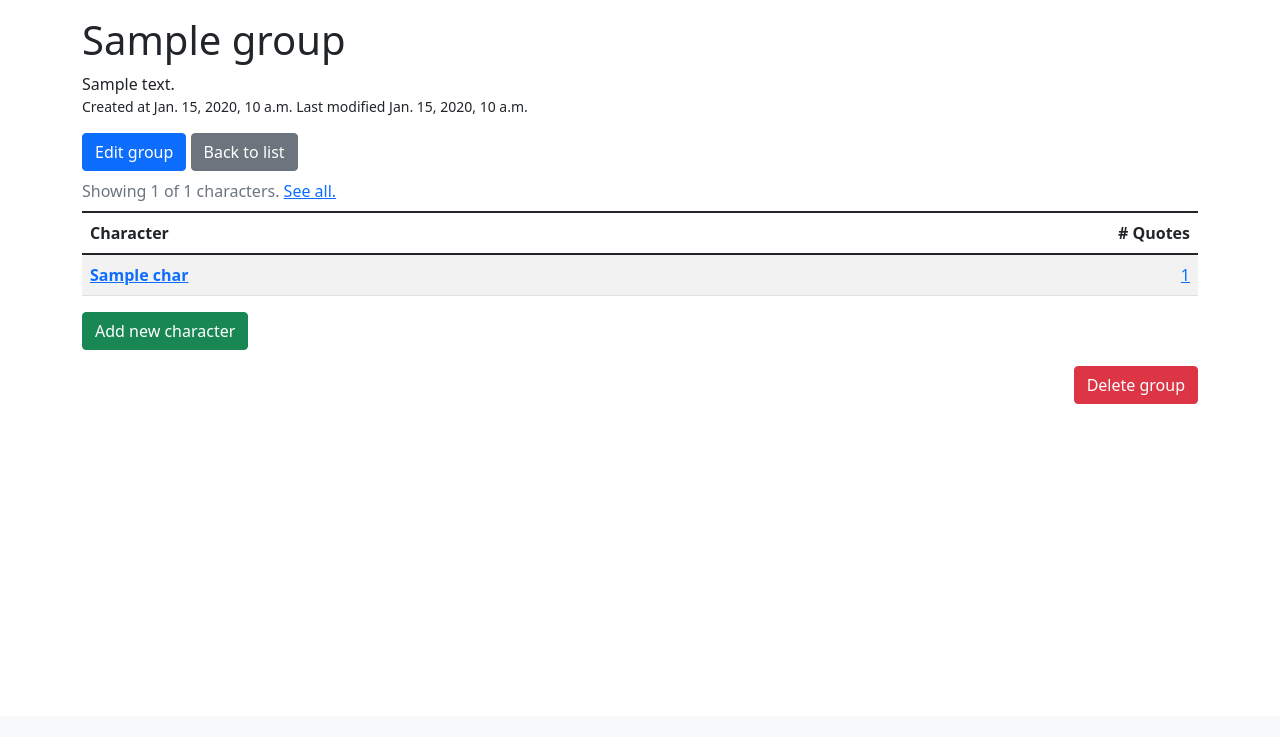
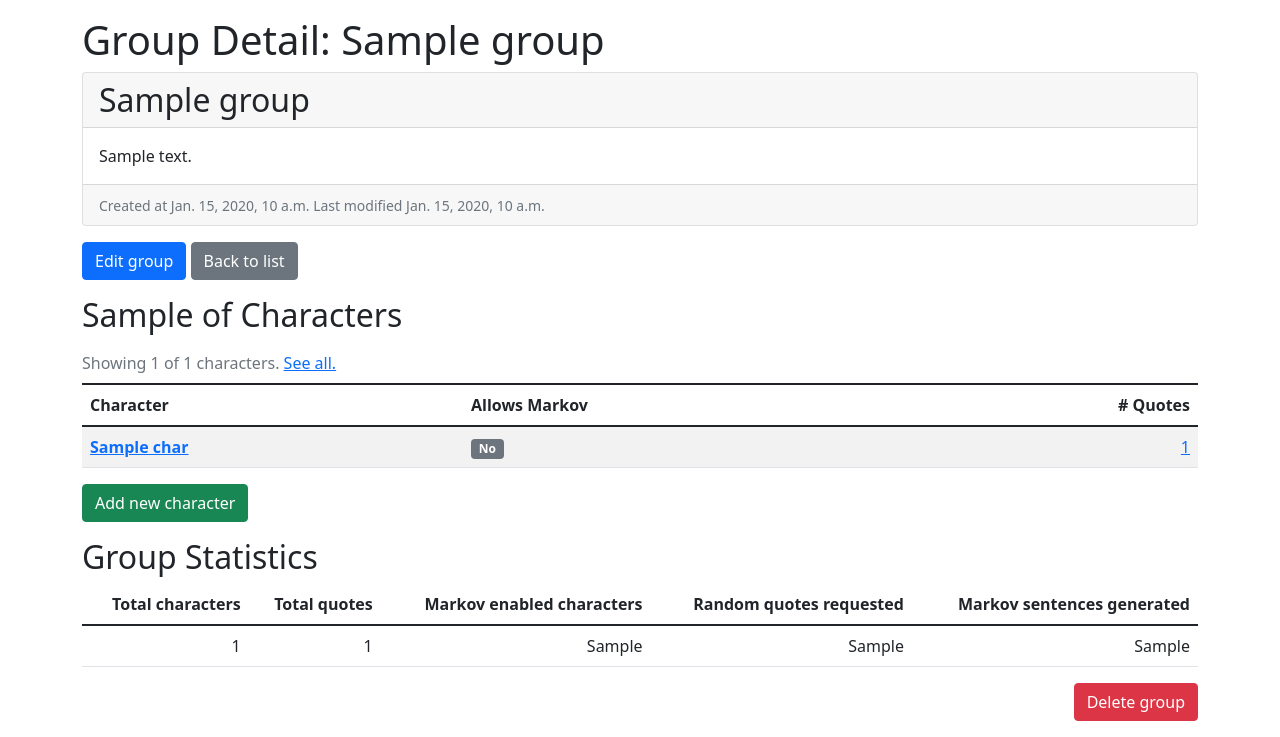
Before and after one commit to andrlik/django_quote_service, a Django app: template django_quote_service/quotes/templates/quotes/character_group_detail.html in a window 1280 px wide. Shown: the part 84-821 px from the top of the page. Before the commit the page ends 488 px from the top, so only its background shows below. Run offline with Django 4.2, Linux system fonts and the light colour scheme; the template is opened without the code that fills it: most values are stand-ins (such as "Sample title", 1, 10 or a date in 2020); some libraries are stand-ins or nearby versions.

Commit message:
Major improvements to the aestetic appearance of templates and display of info.

```diff
--- a/django_quote_service/quotes/templates/quotes/character_group_detail.html
+++ b/django_quote_service/quotes/templates/quotes/character_group_detail.html
@@ -8,16 +8,26 @@
     <li class="breadcrumb-item active" aria-current="page">{{ group.name }}</li>
   </ol>
   </nav>
-<h1>{{ group.name }}</h1>
+<h1>{% translate "Group Detail" %}: {{ group.name }}</h1>
+  <div class="card">
+  <h2 class="card-header">{{ group.name }}</h2>
+    <div class="card-body">
 {{ group.description_rendered|safe }}
-  <p class="small">{% translate "Created at" %} {{ group.created }} {% translate "Last modified" %} {{ group.modified }}</p>
-  <a href="{% url 'quotes:group_update' group=group.slug %}" class="btn btn-primary">{% trans "Edit group" %}</a> <a href="{% url 'quotes:group_list' %}" class="btn btn-secondary">{% trans "Back to list" %}</a>
+      </div>
+    <div class="card-footer text-muted">
+      <small>{% translate "Created at" %} {{ group.created }} {% translate "Last modified" %} {{ group.modified }}</small>
+    </div>
+  </div>
+  <p></p>
+<p>  <a href="{% url 'quotes:group_update' group=group.slug %}" class="btn btn-primary">{% trans "Edit group" %}</a> <a href="{% url 'quotes:group_list' %}" class="btn btn-secondary">{% trans "Back to list" %}</a></p>
+  <h2>{% translate "Sample of Characters" %}</h2>
   <table class="table table-striped caption-top">
   <caption>{% translate "Showing" %} {{ char_sample.count }} {% translate "of" %} {{ group.character_set.count }} {% translate "characters." %}
   <a href="{% url 'quotes:character_list' group=group.slug %}">{% translate "See all." %}</a></caption>
   <thead>
   <tr>
     <th scope="col">{% trans "Character" %}</th>
+    <th scope="col">{% trans "Allows Markov" %}</th>
     <th scope="col" class="text-end">{% trans "# Quotes" %}</th>
   </tr>
   </thead>
@@ -25,6 +35,7 @@
   {% for char in char_sample %}
   <tr>
     <th scope="row"><a href="{% url 'quotes:character_detail' character=char.slug %}">{{ char.name }}</a></th>
+    <td><span class="badge {% if char.allow_markov %}bg-success{% else %}bg-secondary{% endif %}">{% if char.allow_markov %}{% translate "Yes" %}{% else %}{% translate "No" %}{% endif %}</span></td>
     <td class="text-end"><a href="{% url 'quotes:quote_list' character=char.slug %}">{{ char.quote_set.count }}</a></td>
   </tr>
   {% empty %}
@@ -34,5 +45,28 @@
 
   <p><a href="{% url 'quotes:character_create' group=group.slug %}" class="btn btn-success">{% translate "Add new character" %}</a></p>
 
+  <h2>{% translate "Group Statistics" %}</h2>
+
+  <table class="table">
+  <thead>
+  <tr>
+    <th scope="col" class="text-end">{% translate "Total characters" %}</th>
+    <th scope="col" class="text-end">{% translate "Total quotes" %}</th>
+    <th scope="col" class="text-end">{% translate "Markov enabled characters" %}</th>
+    <th scope="col" class="text-end">{% translate "Random quotes requested" %}</th>
+    <th scope="col" class="text-end">{% translate "Markov sentences generated" %}</th>
+  </tr>
+  </thead>
+  <tbody>
+  <tr>
+    <td class="text-end">{{ group.total_characters }}</td>
+    <td class="text-end">{{ group.total_quotes }}</td>
+    <td class="text-end">{{ group.markov_characters }}</td>
+    <td class="text-end">{{ group.stats.quotes_requested }}</td>
+    <td class="text-end">{{ group.stats.quotes_generated }}</td>
+  </tr>
+  </tbody>
+  </table>
+
   <p class="text-end"><a href="{% url 'quotes:group_delete' group=group.slug %}" class="btn btn-danger">{% trans "Delete group" %}</a></p>
 {% endblock %}
--- a/django_quote_service/quotes/templates/quotes/character_group_list.html
+++ b/django_quote_service/quotes/templates/quotes/character_group_list.html
@@ -14,7 +14,8 @@
 <tr>
   <th scope="col">{% translate "Group" %}</th>
   <th scope="col">{% translate "Summary" %}</th>
-  <th scope="col" class="text-right">{% translate "# Characters" %}</th>
+  <th scope="col" class="text-end">{% translate "# Characters" %}</th>
+  <th scope="col" class="text-end">{% translate "# Quotes" %}</th>
 </tr>
 </thead>
 <tbody>
@@ -22,7 +23,8 @@
   <tr>
     <th scope="row"><a href="{% url 'quotes:group_detail' group=group.slug %}">{{ group.name }}</a></th>
     <td>{{ group.description_rendered|truncatewords_html:10|safe }}</td>
-    <td class="text-right">{{ group.total_characters }}</td>
+    <td class="text-end">{{ group.total_characters }}</td>
+    <td class="text-end">{{ group.total_quotes }}</td>
   </tr>
   {% empty %}
   {% endfor%}
--- a/django_quote_service/quotes/templates/quotes/character_list.html
+++ b/django_quote_service/quotes/templates/quotes/character_list.html
@@ -15,6 +15,7 @@
 <thead>
 <tr>
   <th scope="col">{% translate "Name" %}</th>
+  <th scope="col">{% translate "Allows markov" %}</th>
   <th scope="col" class="text-right">{% translate "# Quotes" %}</th>
 </tr>
 </thead>
@@ -22,6 +23,7 @@
   {% for character in page_obj %}
     <tr>
     <th scope="row"><a href="{% url 'quotes:character_detail' character=character.slug %}">{{ character.name }}</a></th>
+      <td><span class="badge {% if character.allow_markov %}bg-success{% else %}bg-secondary{% endif %}">{% if character.allow_markov %}{% translate "Yes" %}{% else %}{% translate "No" %}{% endif %}</span></td>
       <td><a href="{% url 'quotes:quote_list' character=character.slug %}">{{ character.quote_set.count }}</a></td>
    </tr>
   {% empty %}
--- a/django_quote_service/quotes/templates/quotes/quote_list.html
+++ b/django_quote_service/quotes/templates/quotes/quote_list.html
@@ -21,6 +21,7 @@
     <th scope="col">#</th>
     <th scope="col">{% translate "Quote" %}</th>
     <th scope="col">{% translate "Cite" %}</th>
+    <th scope="col" class="text-end">{% translate "# Times Used" %}</th>
     <th scope="col">{% translate "Tools" %}</th>
   </tr>
   </thead>
@@ -34,6 +35,7 @@
       {% if quote.citation_url %}<a href="{{ quote.citation_url }}" target="_blank">{% endif %}{% if quote.citation %}{{ quote.citation }}{% else %}{{ quote.citation_url }}{% endif %}{% if quote.citation_url %}</a>{% endif %}
       {% endif %}
     </td>
+  <td class="text-end">{{ quote.stats.times_used }}</td>
     <td><a href="{% url 'quotes:quote_update' quote=quote.id %}" class="btn btn-primary">{% translate "Edit" %}</a> <a href="{% url 'quotes:quote_delete' quote=quote.id %}" class="btn btn-danger">{% translate "Delete" %}</a></td>
   </tr>
   {% empty %}
```
Also changed, not shown: django_quote_service/quotes/templates/quotes/character_detail.html (+31 -3 lines), django_quote_service/quotes/templates/quotes/quote_detail.html (+13 -4 lines).
